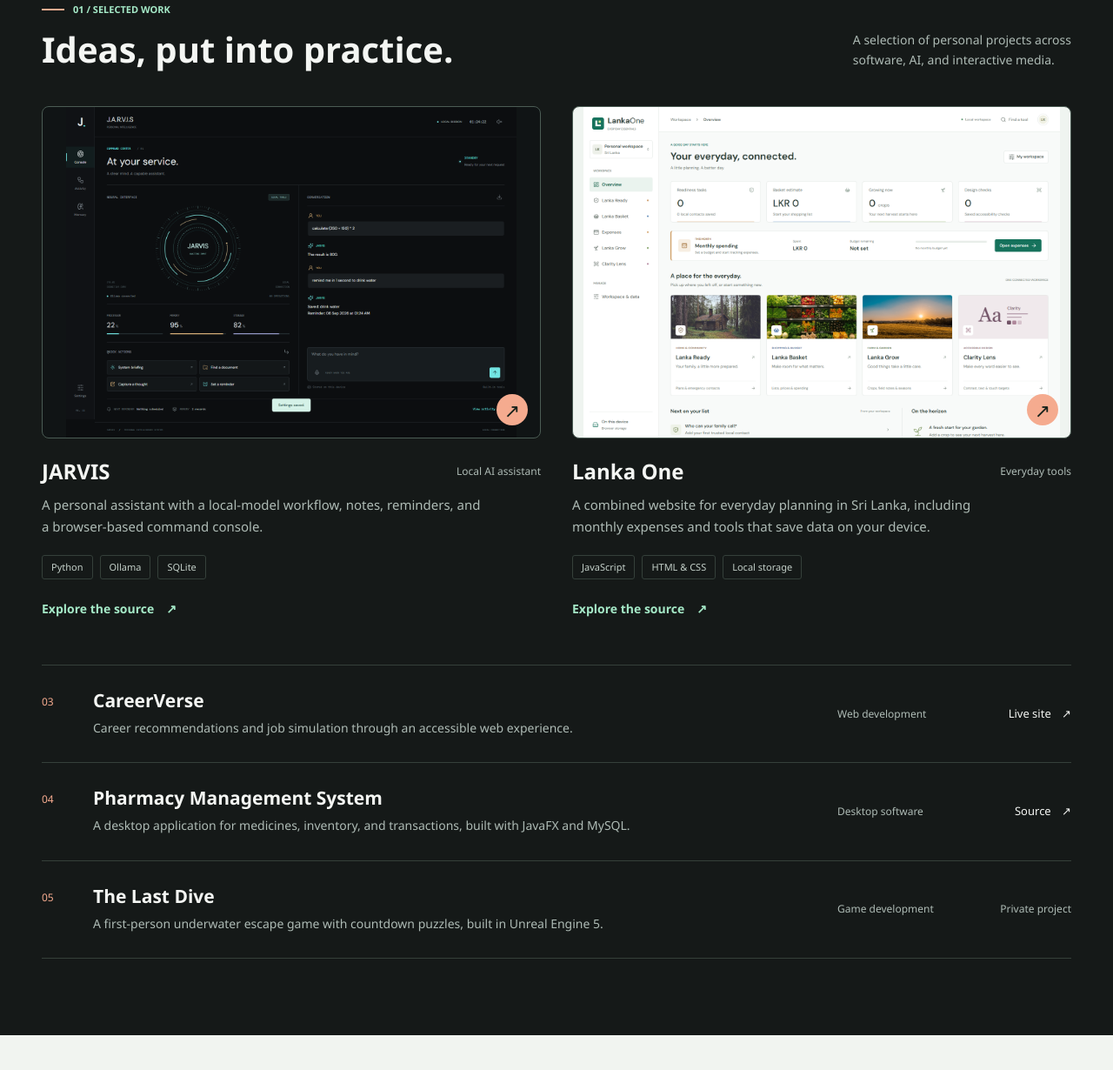
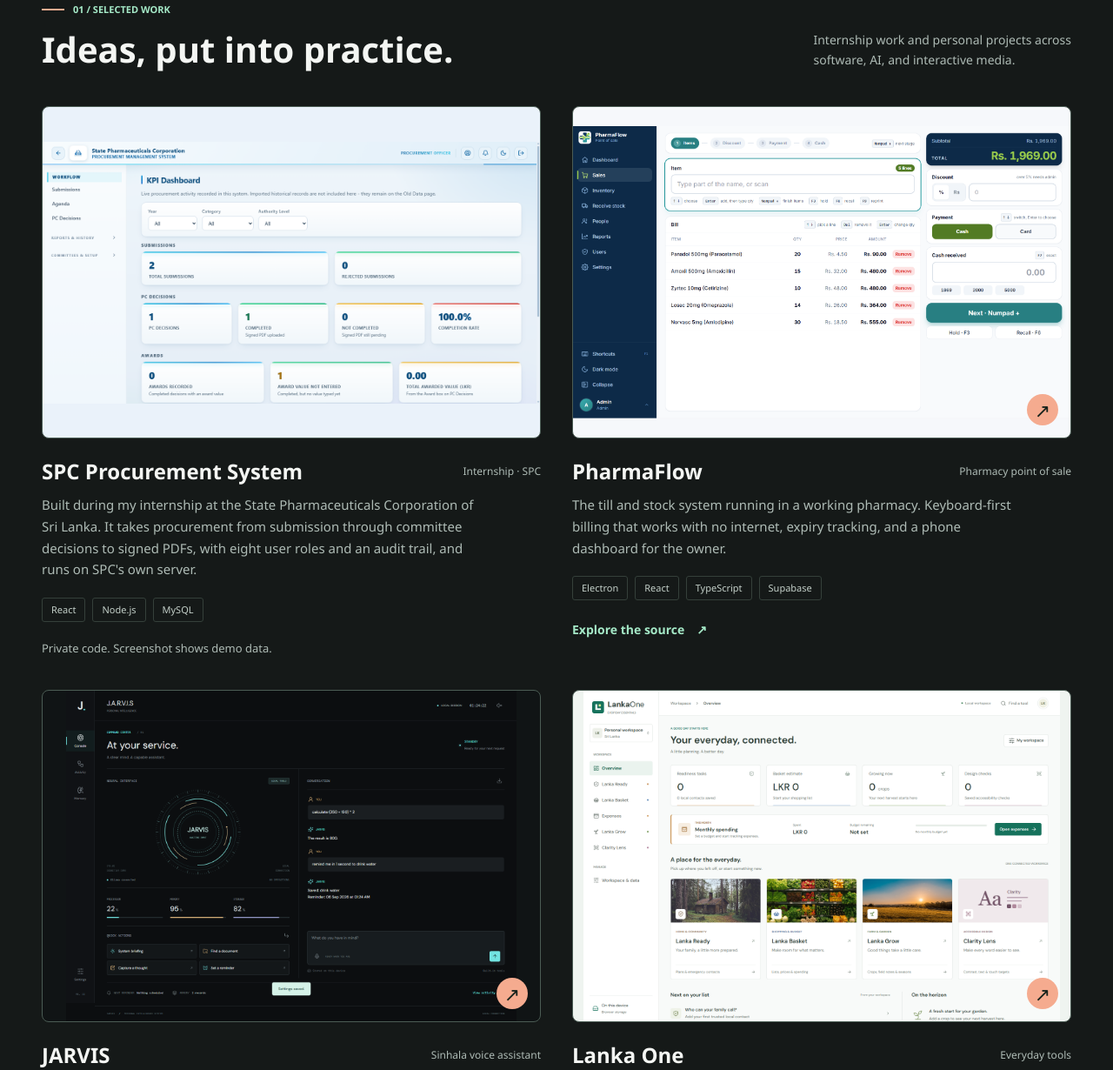
Before and after one commit to chami123jano/portfolio, a plain HTML site: page index.html in a window 1280 px wide. Shown: the part 838-2068 px from the top of the page at 87% size. Drawn offline with Linux system fonts and the light colour scheme; animation ran at ten frames a second.

Commit message:
Add SPC internship and PharmaFlow, update CV
Feature the SPC Procurement System and PharmaFlow with demo-data
screenshots, refresh JARVIS, education dates and skills, replace the CV,
and drop the superseded JavaFX pharmacy project and duplicate cv.pdf.
Tests now request lazy images before checking that they load.

```diff
--- a/index.html
+++ b/index.html
@@ -5,7 +5,7 @@
     <meta name="viewport" content="width=device-width, initial-scale=1.0" />
     <meta
       name="description"
-      content="C. J. Ambawatta, a Computer Science student and developer based in Sri Lanka. Explore projects in software, local AI, and game development."
+      content="C. J. Ambawatta, a Computer Science undergraduate and software developer in Sri Lanka. Procurement software for the State Pharmaceuticals Corporation, a pharmacy point-of-sale system, and a Sinhala voice assistant."
     />
     <meta name="theme-color" content="#151918" />
     <meta property="og:title" content="C. J. Ambawatta | Developer Portfolio" />
@@ -61,8 +61,9 @@
             <h1 id="hero-title">C. J.<br />Ambawatta<span>.</span></h1>
             <p class="hero-role">Software developer.<br /><span class="role-accent">Curious by nature.</span></p>
             <p class="hero-description">
-              I build software, explore local AI, and create interactive
-              experiences. Computer Science student at IIT, based in Sri Lanka.
+              I build software people rely on, from procurement at the State
+              Pharmaceuticals Corporation to a working pharmacy till. CS
+              undergraduate at IIT, Sri Lanka.
             </p>
             <div class="actions">
               <a class="button primary" href="#projects"
@@ -101,11 +102,76 @@
             <h2 id="work-title">Ideas, put into practice.</h2>
           </div>
           <p>
-            A selection of personal projects across<br class="desktop-break" />
+            Internship work and personal projects across<br class="desktop-break" />
             software, AI, and interactive media.
           </p>
         </div>
         <div class="featured-grid">
+          <article class="project">
+            <div class="project-image spc-image">
+              <img
+                src="assets/spc-preview.png"
+                alt="SPC Procurement Management System KPI dashboard, showing demo submissions and decision completion"
+                width="1422"
+                height="748"
+                loading="lazy"
+              />
+            </div>
+            <div class="project-heading">
+              <h3>SPC Procurement System</h3>
+              <span class="project-type">Internship &middot; SPC</span>
+            </div>
+            <p>
+              Built during my internship at the State Pharmaceuticals
+              Corporation of Sri Lanka. It takes procurement from submission
+              through committee decisions to signed PDFs, with eight user roles
+              and an audit trail, and runs on SPC's own server.
+            </p>
+            <ul class="tags" aria-label="SPC Procurement System technologies">
+              <li>React</li>
+              <li>Node.js</li>
+              <li>MySQL</li>
+            </ul>
+            <p class="project-note">Private code. Screenshot shows demo data.</p>
+          </article>
+          <article class="project">
+            <a
+              class="project-image pharmaflow-image"
+              href="https://github.com/chami123jano/pharmaflow"
+              target="_blank"
+              rel="noopener noreferrer"
+              aria-label="View PharmaFlow source on GitHub"
+              ><img
+                src="assets/pharmaflow-preview.png"
+                alt="PharmaFlow billing screen with a five-line bill of demo medicines and the total"
+                width="1783"
+                height="1048"
+                loading="lazy"
+              /><span class="image-link" aria-hidden="true">&#8599;</span></a
+            >
+            <div class="project-heading">
+              <h3>PharmaFlow</h3>
+              <span class="project-type">Pharmacy point of sale</span>
+            </div>
+            <p>
+              The till and stock system running in a working pharmacy.
+              Keyboard-first billing that works with no internet, expiry
+              tracking, and a phone dashboard for the owner.
+            </p>
+            <ul class="tags" aria-label="PharmaFlow technologies">
+              <li>Electron</li>
+              <li>React</li>
+              <li>TypeScript</li>
+              <li>Supabase</li>
+            </ul>
+            <a
+              class="text-link"
+              href="https://github.com/chami123jano/pharmaflow"
+              target="_blank"
+              rel="noopener noreferrer"
+              >Explore the source <span aria-hidden="true">&#8599;</span></a
+            >
+          </article>
           <article class="project">
             <a
               class="project-image jarvis-image"
@@ -123,16 +189,17 @@
             >
             <div class="project-heading">
               <h3>JARVIS</h3>
-              <span class="project-type">Local AI assistant</span>
+              <span class="project-type">Sinhala voice assistant</span>
             </div>
             <p>
-              A personal assistant with a local-model workflow, notes,
-              reminders, and a browser-based command console.
+              Speaks and understands Sinhala, Singlish and English. It sends
+              WhatsApp messages, runs the PC and sets reminders, using local AI
+              models that keep working offline.
             </p>
             <ul class="tags" aria-label="JARVIS technologies">
               <li>Python</li>
               <li>Ollama</li>
-              <li>SQLite</li>
+              <li>Whisper</li>
             </ul>
             <a
               class="text-link"
@@ -181,7 +248,7 @@
         </div>
         <div class="more-work">
           <article class="project-row">
-            <span class="project-number">03</span>
+            <span class="project-number">05</span>
             <div>
               <h3>CareerVerse</h3>
               <p>
@@ -199,25 +266,7 @@
             >
           </article>
           <article class="project-row">
-            <span class="project-number">04</span>
-            <div>
-              <h3>Pharmacy Management System</h3>
-              <p>
-                A desktop application for medicines, inventory, and
-                transactions, built with JavaFX and MySQL.
-              </p>
-            </div>
-            <span class="row-category">Desktop software</span
-            ><a
-              href="https://github.com/chami123jano/Pharmacy-Management-System"
-              target="_blank"
-              rel="noopener noreferrer"
-              aria-label="View Pharmacy Management System on GitHub"
-              >Source <span aria-hidden="true">&#8599;</span></a
-            >
-          </article>
-          <article class="project-row">
-            <span class="project-number">05</span>
+            <span class="project-number">06</span>
             <div>
               <h3>The Last Dive</h3>
               <p>
@@ -247,14 +296,16 @@
               intelligence, and game development.
             </p>
             <p>
-              From a local assistant to a desktop inventory system, my projects
-              give me opportunities to explore how interfaces, data, and
-              application logic fit together.
+              For my placement-year internship I built the procurement system
+              at the State Pharmaceuticals Corporation, and I build and run the
+              point-of-sale system for a working pharmacy. Work like this
+              teaches me how interfaces, data, and real people's workflows fit
+              together.
             </p>
             <div class="education">
               <span class="eyebrow">Education</span>
-              <h3>BSc Computer Science</h3>
-              <p>IIT / University of Westminster<br />2023 &ndash; Present</p>
+              <h3>BSc (Hons) Computer Science</h3>
+              <p>IIT / University of Westminster<br />Jan 2025 &ndash; Present &middot; Year 3, placement year</p>
             </div>
             <a
               class="text-link"
@@ -277,16 +328,18 @@
           <article class="skill">
             <span class="skill-index">01</span>
             <h3>Software &amp; data</h3>
-            <p>Application logic, desktop interfaces, and persistent data.</p>
+            <p>APIs, desktop apps, application logic, and persistent data.</p>
             <ul class="tags">
+              <li>Node.js</li>
+              <li>TypeScript</li>
               <li>Python</li>
               <li>Java</li>
-              <li>JavaFX</li>
+              <li>Electron</li>
               <li>MySQL</li>
               <li>SQLite</li>
             </ul>
             <a href="#projects"
-              >In practice: JARVIS &amp; Pharmacy
+              >In practice: SPC &amp; PharmaFlow
               <span aria-hidden="true">&#8599;</span></a
             >
           </article>
@@ -295,14 +348,15 @@
             <h3>Web development</h3>
             <p>Responsive interfaces and practical browser-based tools.</p>
             <ul class="tags">
+              <li>React</li>
+              <li>JavaScript</li>
               <li>HTML</li>
               <li>CSS</li>
-              <li>JavaScript</li>
-              <li>React</li>
+              <li>Supabase</li>
               <li>Git</li>
             </ul>
             <a href="#projects"
-              >In practice: Lanka One &amp; CareerVerse
+              >In practice: SPC &amp; Lanka One
               <span aria-hidden="true">&#8599;</span></a
             >
           </article>
@@ -312,6 +366,7 @@
             <p>Local-model integrations and game mechanics.</p>
             <ul class="tags">
               <li>Ollama</li>
+              <li>Whisper</li>
               <li>C++</li>
               <li>Unreal Engine 5</li>
               <li>Blueprints</li>
--- a/style.css
+++ b/style.css
@@ -312,6 +312,16 @@ h1 > span {
 }
 .lanka-image {
   background: #eff4f0;
+}
+.spc-image {
+  background: #eaf2fa;
+}
+.pharmaflow-image {
+  background: #f6f8fb;
+}
+.project > .project-note {
+  font-size: 13px;
+  color: var(--muted);
 }
 .image-link {
   position: absolute;
```
Also changed, not shown: assets/pharmaflow-preview.png (added), assets/spc-preview.png (added), 4 other files.
